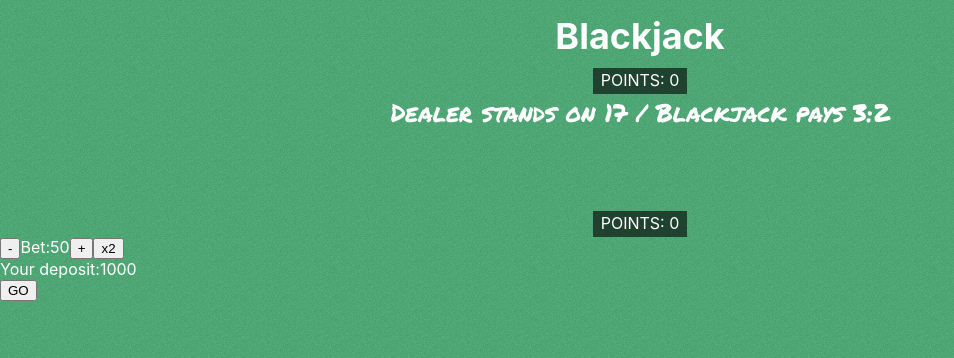
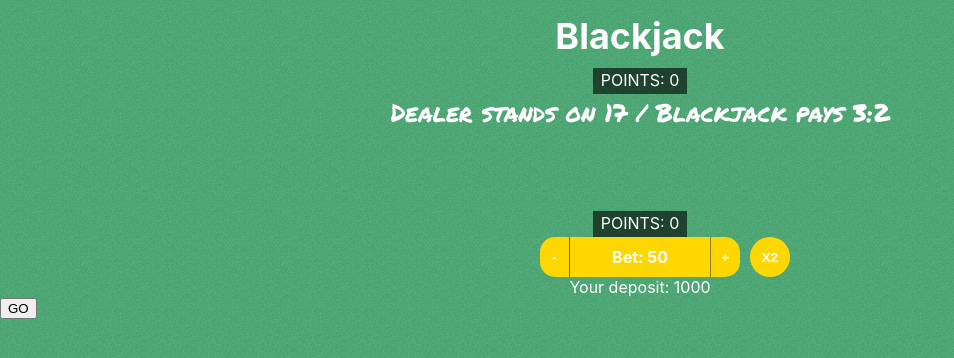
Before and after one commit to nikita2090/Blackjack, a React (Create React App) app: page / in a window 1280 px wide. Shown: the top 358 px of the page, without its empty margins (0-954 px from the left). Built offline with nearby package versions, Linux system fonts and the light colour scheme.

Commit message:
Layout of Bet panel (part of component BetControls) has implemented. New component BetButton has added.

```diff
--- /dev/null
+++ b/src/components/bet-button/BetButton.js
@@ -0,0 +1,36 @@
+import React from 'react';
+import classNames from 'classnames';
+
+import styles from './BetButton.module.css';
+
+
+const { btn, btnLeft, btnRight, btnDouble } = styles;
+
+const BetButton = ({ value, name, onClick, winner }) => {
+	let specialBtnClass;
+	switch (name) {
+		case 'minus':
+			specialBtnClass = btnLeft;
+			break;
+		case 'plus':
+			specialBtnClass = btnRight;
+			break;
+		case 'double':
+			specialBtnClass = btnDouble;
+			break;
+		default:
+			specialBtnClass = '';
+	}
+
+	const btnClass = classNames(specialBtnClass, btn);
+	return (
+		<button className={btnClass}
+		        name={name}
+		        onClick={onClick}
+		        disabled={!winner}>
+			{value}
+		</button>
+	);
+};
+
+export default BetButton;
--- /dev/null
+++ b/src/components/bet-button/BetButton.module.css
@@ -0,0 +1,34 @@
+.btn {
+	border: none;
+
+	outline: none;
+	background: gold;
+	color: white;
+	font-weight: bold;
+}
+
+.btn:disabled {
+	background: lightgray;
+}
+
+.btnLeft {
+	width: 30px;
+	border-radius: 15px 0 0 15px;
+	border-right: 1px solid #5a5a59;
+}
+
+.btnRight {
+	width: 30px;
+	border-radius: 0 15px 15px 0;
+	border-left: 1px solid #828200;
+}
+
+.btnDouble {
+	position: absolute;
+	right: -50px;
+	width: 40px;
+	height: 40px;
+	border-radius: 20px;
+	margin-left: 10px;
+
+}
--- a/src/components/bet-controls/BetControls.js
+++ b/src/components/bet-controls/BetControls.js
@@ -1,16 +1,34 @@
 import React from 'react';
 /*import PropTypes from ''*/
 
-/*import styles from './BetControls.module.css';*/
+import styles from './BetControls.module.css';
+
+import Button from '../bet-button/BetButton';
 
 
+const { wrap, betSt, panel, depositSt } = styles;
+
 const BetControls = ({ bet, changeBet, deposit, winner }) => (
-	<div>
-		{winner && <button name='minus' onClick={changeBet}>-</button>}
-		<span>Bet:{bet}</span>
-		{winner && <button name='plus' onClick={changeBet}>+</button>}
-		{winner && <button name='double' onClick={changeBet}>x2</button>}
-		<div>Your deposit:{deposit}</div>
+	<div className={wrap}>
+		<div className={panel}>
+			<Button value='-'
+			        name='minus'
+			        onClick={changeBet}
+			        winner={winner}/>
+
+			<div className={betSt}>Bet: {bet}</div>
+
+			<Button value='+'
+			        name='plus'
+			        onClick={changeBet}
+			        winner={winner}/>
+
+			<Button value='X2'
+			        name='double'
+			        onClick={changeBet}
+			        winner={winner}/>
+		</div>
+		<div className={depositSt}>Your deposit: {deposit}</div>
 	</div>
 );
 
--- a/src/components/bet-controls/BetControls.module.css
+++ b/src/components/bet-controls/BetControls.module.css
@@ -0,0 +1,26 @@
+.wrap {
+	display: flex;
+	align-items: center;
+	flex-direction: column;
+}
+
+.panel {
+	display: flex;
+	justify-content: center;
+	position: relative;
+}
+
+.betSt {
+	width: 140px;
+	height: 40px;
+
+	background: gold;
+	text-align: center;
+	font-size: 16px;
+	font-weight: bold;
+	line-height: 40px;
+}
+
+.depositSt {
+
+}
```
